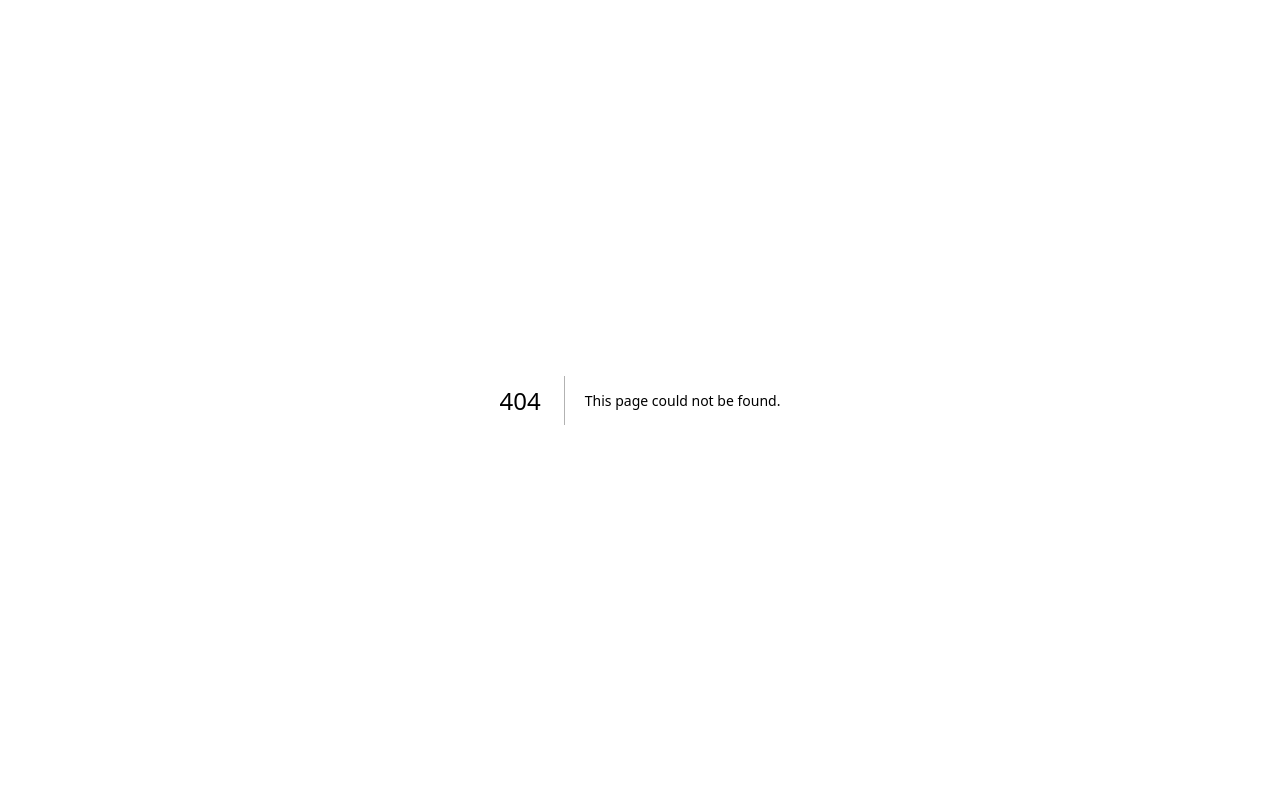
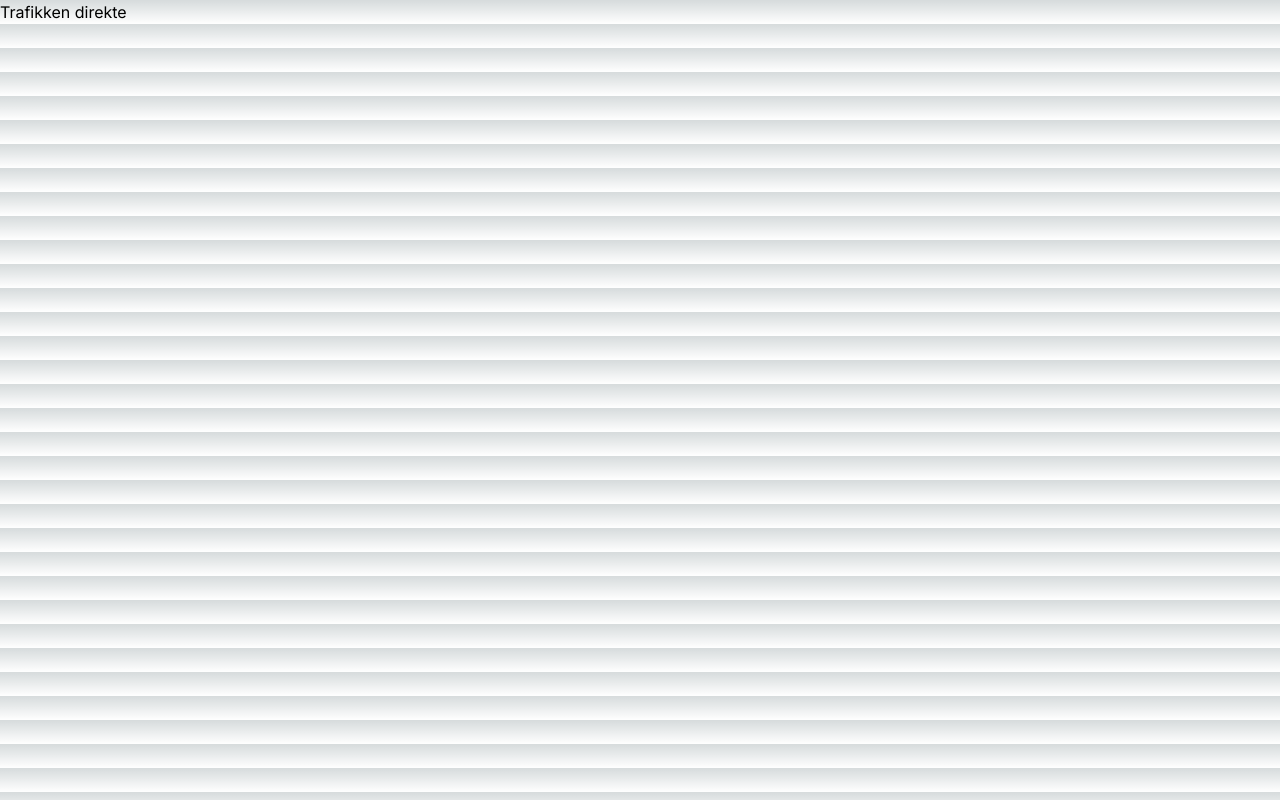
Before and after one commit to VidarHeritier/dagen-i-dag, a Next.js app: page /Pages/TrafficPage in a window 1280 px wide. Before the commit this address had no page. Built offline with nearby package versions, Linux system fonts and the light colour scheme.

Commit message:
Implemented links to pages

```diff
--- /dev/null
+++ b/app/Pages/TrafficPage/page.tsx
@@ -0,0 +1,5 @@
+import React from "react";
+
+export default function TrafficPage() {
+  return <p>Trafikken direkte</p>;
+}
```
